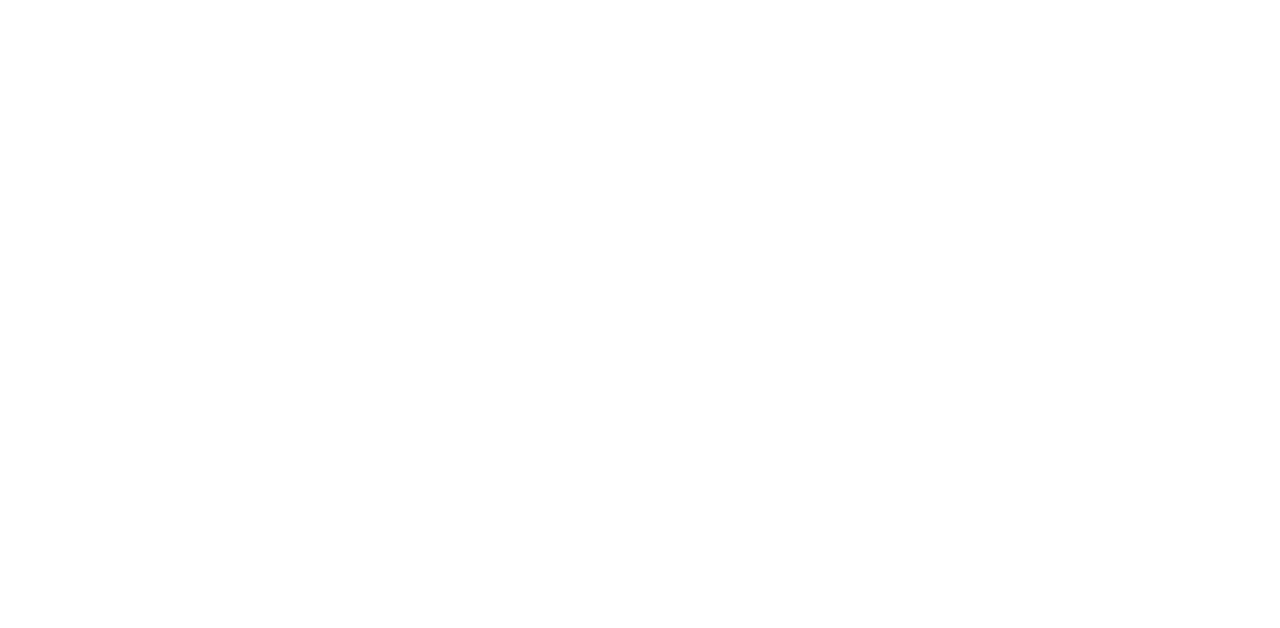
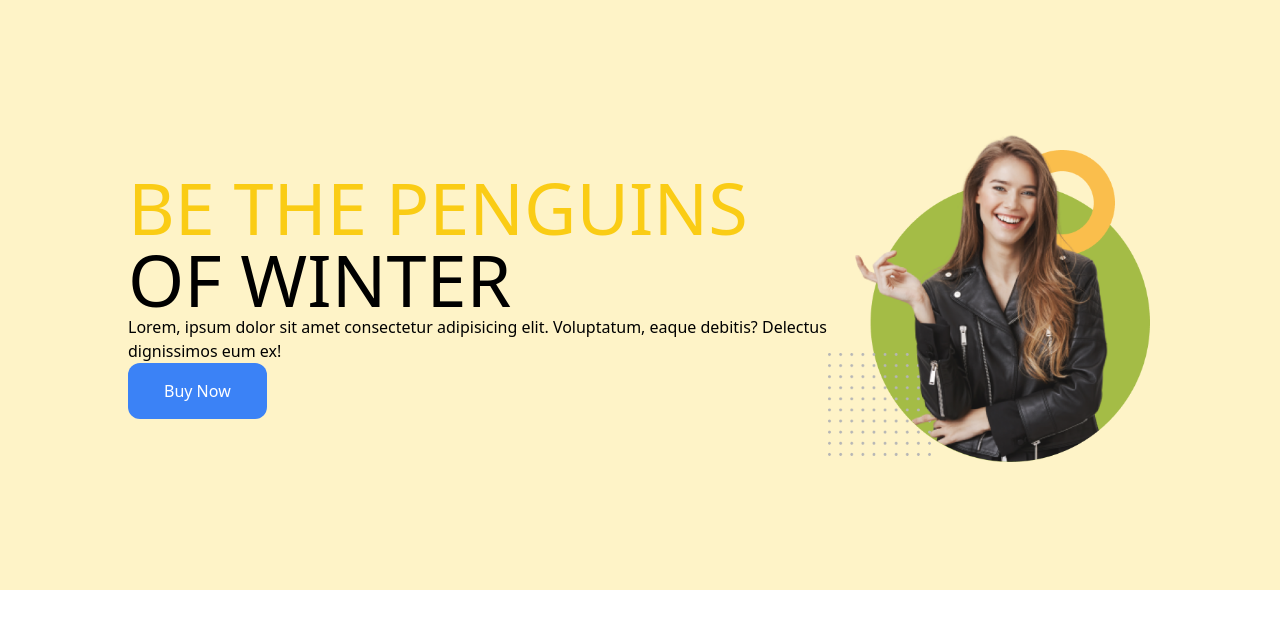
Before and after one commit to sohan-99/penguen-shop, a plain HTML site: page index.html in a window 1280 px wide. Drawn offline with nearby package versions, Linux system fonts and the light colour scheme.

Commit message:
header strat

```diff
--- a/index.html
+++ b/index.html
@@ -7,6 +7,26 @@
     <script src="https://cdn.tailwindcss.com"></script>
 </head>
 <body>
+    <header class="bg-amber-100 p-32">
+    <div class="flex justify-between items-center">
+        <div>
+            <h1 class="text-7xl uppercase"><span class="text-[#facc15]">Be the Penguins</span> of Winter</h1>
+            <p>Lorem, ipsum dolor sit amet consectetur adipisicing elit. Voluptatum, eaque debitis? Delectus dignissimos eum ex!</p>
+            <button class="py-4 px-9 bg-blue-500 rounded-xl text-white font-medium
+            "> Buy Now </button>
+        </div>
+        <div>
+            <img src="images/model.png" alt="">
+        </div>
+    </div>
 
+
+    </header>
+    <main>
+
+    </main>
+    <footer>
+
+    </footer>
 </body>
 </html>
```
Also changed, not shown: tailwind.config.js (added, +11 -0 lines).
